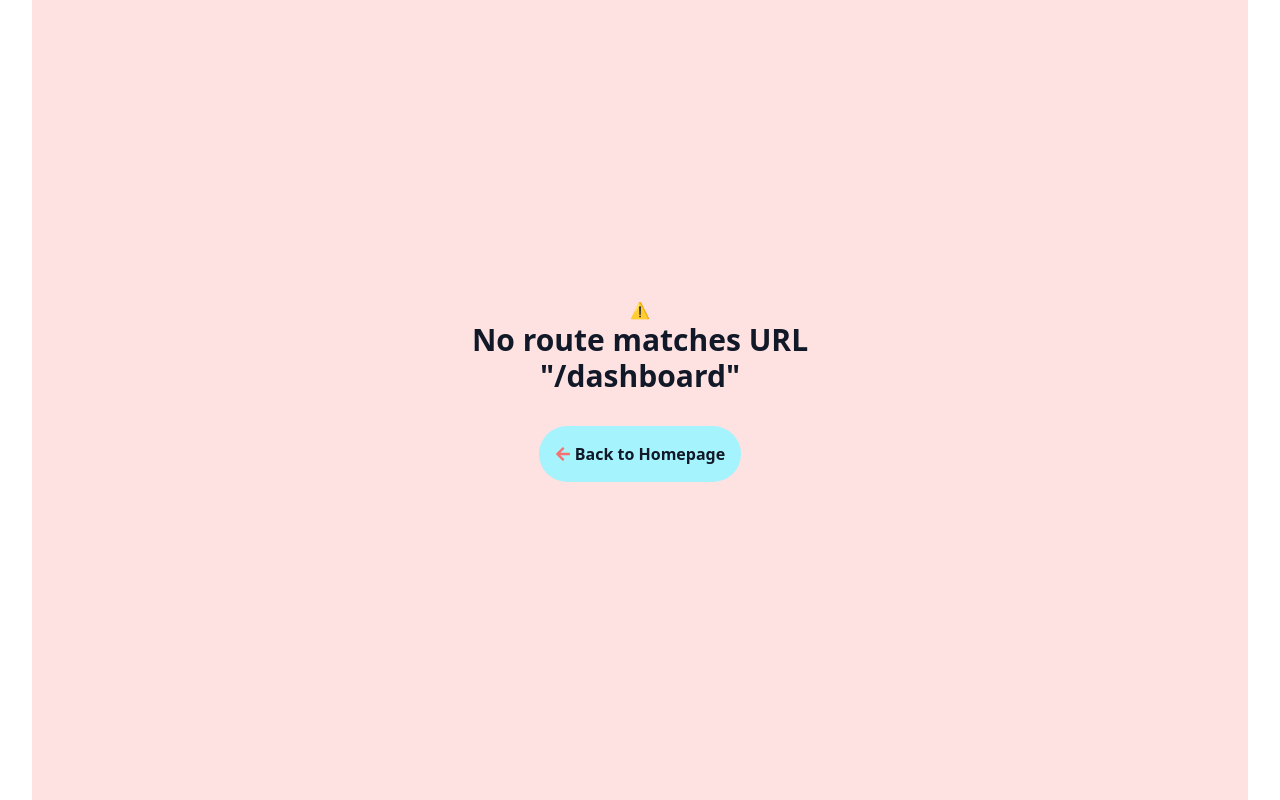
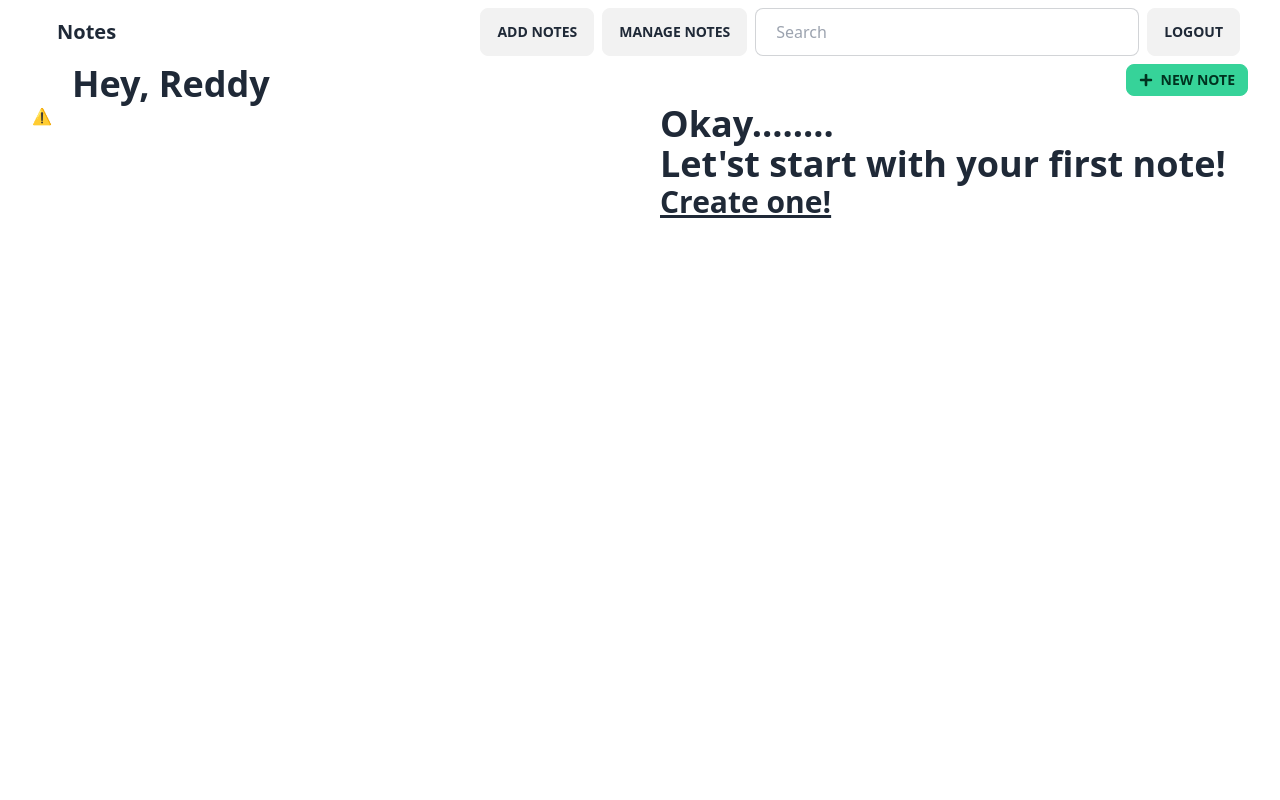
Before and after one commit to mdalaminfaraji/NotesAppClient, a React (Vite) app: page /dashboard in a window 1280 px wide. Built offline with nearby package versions, Linux system fonts and the light colour scheme; no server answers.

Commit message:
dashboard layout create

```diff
--- /dev/null
+++ b/src/Hooks/useAxiosSecure.tsx
@@ -0,0 +1,38 @@
+import { useEffect } from 'react';
+import axios from 'axios';
+import { useNavigate } from 'react-router-dom';
+import useAuth from './useAuth';
+
+const axiosSecure:any = axios.create({
+  baseURL: 'http://localhost:5000/',
+});
+
+const useAxiosSecure = () => {
+  const { logOut } = useAuth();
+  const navigate = useNavigate();
+
+  useEffect(() => {
+    axiosSecure.interceptors.request.use((config:any) => {
+      const token = localStorage.getItem('access-token');
+      if (token) {
+        config.headers.Authorization = `Bearer ${token}`;
+      }
+      return config;
+    });
+
+    axiosSecure.interceptors.response.use(
+      (response:any) => response,
+      async (error:any) => {
+        if (error.response && (error.response.status === 401 || error.response.status === 403)) {
+          await logOut();
+          navigate('/login');
+        }
+        return Promise.reject(error);
+      }
+    );
+  }, [logOut, navigate]);
+
+  return [axiosSecure];
+};
+
+export default useAxiosSecure;
--- /dev/null
+++ b/src/Layouts/Dashboard/Dashboard.tsx
@@ -0,0 +1,13 @@
+import Header from "./Header";
+import {Outlet} from "react-router-dom";
+
+const Dashboard = () => {
+    return (
+        <div>
+            <Header></Header>
+            <Outlet></Outlet>
+        </div>
+    );
+};
+
+export default Dashboard;
--- /dev/null
+++ b/src/Layouts/Dashboard/Header.tsx
@@ -0,0 +1,24 @@
+import {Link} from 'react-router-dom'
+const Header = () => {
+
+    return (
+        <div className="navbar bg-base-100">
+        <div className="flex-1">
+          <Link to="/" className="btn btn-ghost normal-case text-xl">Notes</Link>
+        </div>
+        <div className="flex-none  gap-2">
+            <Link to='/dashboard/managenote' className='btn'>Add Notes</Link>
+            <Link to='/dashboard/managenote' className='btn'>Manage Notes</Link>
+          <div className="form-control ">
+            <input type="text" placeholder="Search" className="input ps-5 hidden md:flex input-bordered w-24 md:w-96 " />
+          </div>
+          <div>
+            <button className='btn'>LogOut</button>
+           </div>
+        </div>
+
+      </div>
+    );
+};
+
+export default Header;
--- /dev/null
+++ b/src/Layouts/Dashboard/Notes.tsx
@@ -0,0 +1,40 @@
+import { FaPlus } from "react-icons/fa";
+import {Link} from "react-router-dom"
+
+import { Player } from '@lottiefiles/react-lottie-player';
+const Notes = () => {
+    return (
+        <div>
+            <div className="flex justify-between">
+                <h1 className="font-bold text-4xl ps-10">Hey, Reddy</h1>
+                <p className="">
+                    <Link to='/dashboard/addNote' className="inline-flex items-center btn btn-sm btn-success"><FaPlus></FaPlus> New Note</Link>
+                </p>
+            </div>
+            <div className="grid grid-cols-1 md:grid-cols-2 gap-10 ">
+            <div className=" ">
+            <Player
+         src='https://assets1.lottiefiles.com/packages/lf20_myejiggj.json'
+         className="player"
+         loop
+         autoplay
+         style={{ height: '500px', width: '400px' }}
+         speed={1}
+        />
+
+         </div>
+         <div>
+            <h1 className="text-4xl font-bold">Okay........<br/>
+            Let'st start with your first note!
+            </h1>
+            <Link to='/addNote' className="underline text-3xl font-semibold">Create one!</Link>
+         </div>
+
+            </div>
+
+
+        </div>
+    );
+};
+
+export default Notes;
--- a/src/Providers/AuthProviders.tsx
+++ b/src/Providers/AuthProviders.tsx
@@ -3,6 +3,7 @@ import { GoogleAuthProvider, createUserWithEmailAndPassword, getAuth, onAuthStat
 
 // import axios from "axios";
 import app from "../firebase/firebase.config";
+import axios from "axios";
 
 export const AuthContext = createContext(null);
 
@@ -43,20 +44,20 @@ const AuthProvider = ({ children }:any) => {
     useEffect(() => {
         const unsubscribe = onAuthStateChanged(auth, currentUser => {
             setUser(currentUser);
-            console.log('current user', currentUser);
+            console.log('current user', currentUser?.email);
 
             // get and set token
-            // if(currentUser){
-            //     axios.post('https://summer-camp-server-flame.vercel.app/jwt', {email: currentUser.email})
-            //     .then(data =>{
-            //         // console.log(data.data.token)
-            //         localStorage.setItem('access-token', data.data.token)
-            //         setLoading(false);
-            //     })
-            // }
-            // else{
-            //     localStorage.removeItem('access-token')
-            // }
+            if(currentUser){
+                axios.post('http://localhost:5000/jwt', {email: currentUser.email})
+                .then(data =>{
+                    // console.log(data.data.token)
+                    localStorage.setItem('access-token', data.data.token)
+                    setLoading(false);
+                })
+            }
+            else{
+                localStorage.removeItem('access-token')
+            }
 
 
         });
--- /dev/null
+++ b/src/Routes/PrivateRoute.tsx
@@ -0,0 +1,19 @@
+import { Navigate, useLocation } from "react-router";
+import useAuth from "../Hooks/useAuth";
+
+
+const PrivateRoute = ({ children }:any) => {
+    const { user, loading } = useAuth();
+    const location = useLocation();
+
+    if(loading){
+        return <progress className="progress w-full"></progress>
+    }
+
+    if (user) {
+        return children;
+    }
+    return <Navigate to="/login" state={{from: location}} replace></Navigate>
+};
+
+export default PrivateRoute;
--- a/src/Routes/Route.tsx
+++ b/src/Routes/Route.tsx
@@ -6,6 +6,8 @@ import ErrorPage from "../components/ErrorPage/ErrorPage";
 import Home from "../components/Home/Home";
 import SignUp from "../components/pages/SignUp/SignUp";
 import SignIn from "../components/pages/SignIn/SignIn";
+import Dashboard from "../Layouts/Dashboard/Dashboard";
+import Notes from "../Layouts/Dashboard/Notes";
 const router = createBrowserRouter([
     {
       path: "/",
@@ -26,5 +28,16 @@ const router = createBrowserRouter([
         }
       ]
     },
+    {
+      path:'dashboard',
+      element:<Dashboard></Dashboard>,
+      errorElement:<ErrorPage></ErrorPage>,
+      children:[
+        {
+          path:'/dashboard',
+          element:<Notes></Notes>
+        }
+      ]
+    }
   ]);
   export default router;
--- a/src/components/Navber/Navbar.tsx
+++ b/src/components/Navber/Navbar.tsx
@@ -68,7 +68,9 @@ const Navbar = () => {
           <div className='hidden lg:flex '>
           {
             user?<>
+            <Link to="/dashboard" title={user?.displayName} className='btn btn-sm btn-outline text-white mr-3'>Dashboard</Link>
             <button  onClick={handleLogOut} className='btn btn-primary btn-sm'>Logout</button>
+
             </>:<>
             <div className=''>
             <Link  to="/signUp" className='btn btn-outline btn-sm mr-2 text-white'>SignUp</Link>
--- a/src/components/pages/SignIn/SignIn.tsx
+++ b/src/components/pages/SignIn/SignIn.tsx
@@ -10,8 +10,8 @@ const SignIn = () => {
     const [success, setSuccess]=useState('');
     const {signIn, googleSignIn}=useAuth();
     const navigate=useNavigate();
-    const location=useLocation();
-    const from=location.state?.from?.pathname|| '/';
+    // const location=useLocation();
+    // const from=location.state?.from?.pathname|| '/';
 
     const handleLogin=(event:any)=>{
           event.preventDefault();
@@ -29,7 +29,7 @@ const SignIn = () => {
           signIn(email, password)
           .then((result:any)=>{
             const loggedUser=result.user;
-            navigate(from, {replace:true});
+            navigate('/dashboard');
             console.log(loggedUser);
             setSuccess('User login successful');
             setError('');
@@ -45,7 +45,7 @@ const SignIn = () => {
         googleSignIn()
         .then((result:any)=>{
             const loggedUser=result.user;
-            navigate(from, {replace:true});
+            navigate('/dashboard');
             console.log(loggedUser);
         })
         .catch((error:any)=>{
--- a/src/components/pages/SignUp/SignUp.tsx
+++ b/src/components/pages/SignUp/SignUp.tsx
@@ -1,7 +1,9 @@
 
 import { useForm, Resolver } from 'react-hook-form';
 import useAuth from '../../../Hooks/useAuth';
-import { Link } from 'react-router-dom';
+import { Link, useNavigate } from 'react-router-dom';
+import useAxiosSecure from '../../../Hooks/useAxiosSecure';
+import Swal from 'sweetalert2';
 type FormValues = {
  Name: string;
   email: string;
@@ -24,6 +26,8 @@ const resolver: Resolver<FormValues> = async (values) => {
 
 export default function SignUp() {
     const {user,createUser, updateUserProfile}=useAuth();
+    const navigate=useNavigate();
+   const [axiosSecure]=useAxiosSecure();
   const { register, handleSubmit, formState: { errors } , reset} = useForm<FormValues>({ resolver });
   const onSubmit = handleSubmit((data) => {
     const {Name, email, password}=data;
@@ -33,8 +37,23 @@ export default function SignUp() {
         const loggedUser=result.user;
         console.log(loggedUser);
         updateUserProfile(Name)
-        .then((data:any)=>{
-            console.log(data);
+        .then(()=>{
+            const SaveUserOnDatabase={Name, email, password};
+            axiosSecure.post('/users',SaveUserOnDatabase)
+            .then((data:any)=>{
+                console.log('database', data);
+                if(data.data.insertedId){
+                    reset();
+                    Swal.fire({
+                        position: 'top-end',
+                        icon: 'success',
+                        title: 'User created successfully',
+                        showConfirmButton: false,
+                        timer: 1500
+                      });
+                      navigate('/dashboard');
+                }
+            })
         })
     })
    reset();
```
